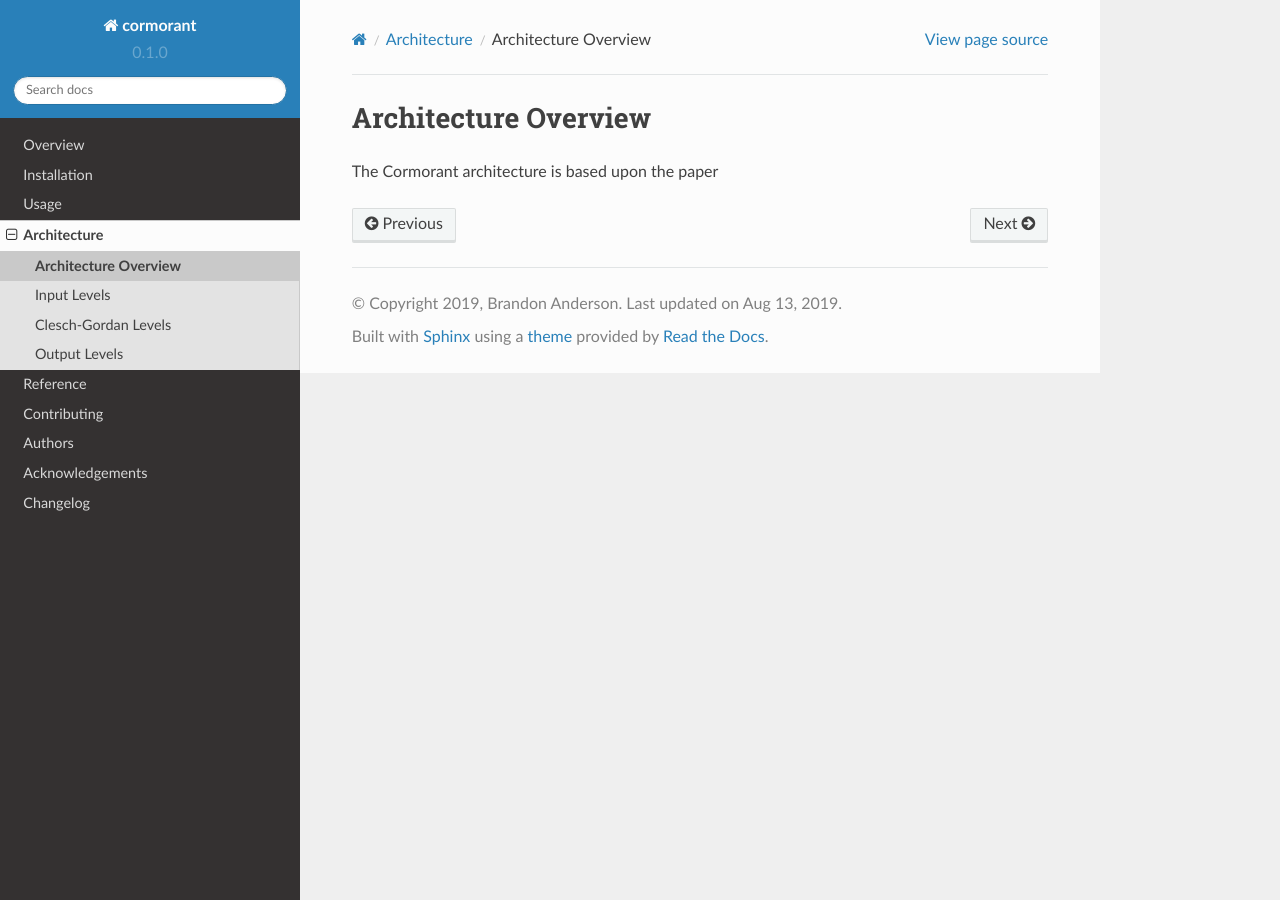
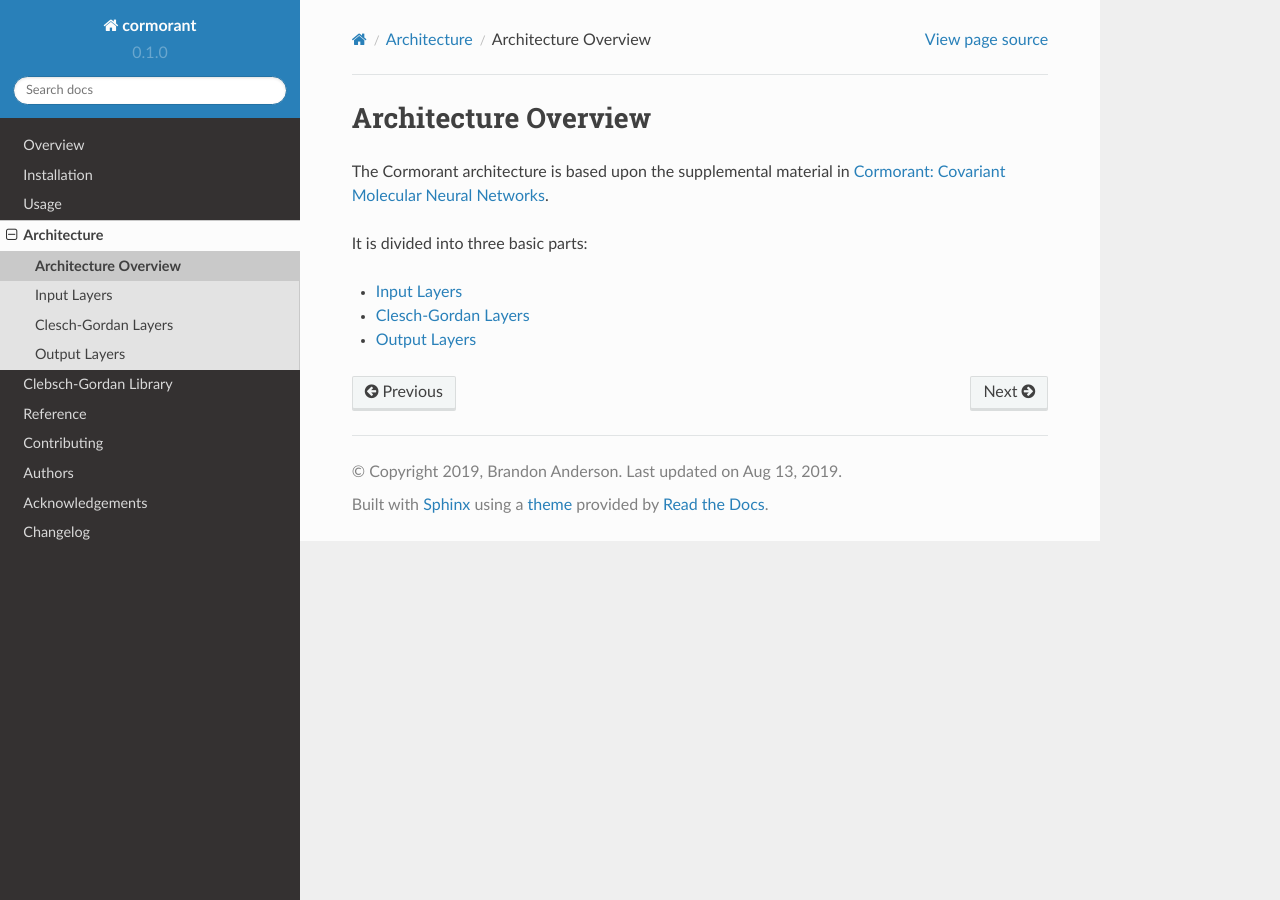
Before and after one commit to risilab/cormorant, a Sphinx documentation site: the page built from docs/architecture/architecture.rst, in a window 1280 px wide. Built offline with Sphinx 7.4.7 and the Read the Docs theme 2.0.0, drawn with Linux system fonts in a browser that asks for light colours.

Commit message:
More documentation structure with some basic hyperlinks.

```diff
--- a/docs/architecture/architecture.rst
+++ b/docs/architecture/architecture.rst
@@ -2,4 +2,13 @@
 Architecture Overview
 ======================
 
-The Cormorant architecture is based upon the paper
+The Cormorant architecture is based upon the supplemental material in
+`Cormorant: Covariant Molecular Neural Networks <https://arxiv.org/abs/1906.04015>`_.
+
+It is divided into three basic parts:
+
+- :ref:`Input Layers<InputLayers>`
+
+- :ref:`Clesch-Gordan Layers<CGLayers>`
+
+- :ref:`Output Layers<OutputLayers>`
--- a/docs/architecture/cg_levels.rst
+++ b/docs/architecture/cg_layers.rst
@@ -1,6 +1,9 @@
+.. _CGLayers:
 ====================
-Clesch-Gordan Levels
+Clesch-Gordan Layers
 ====================
+
+The Clebsch-Gordan layers are the heart of Cormorant.
 
 Vertex Network
 ---------------
--- a/docs/architecture/index.rst
+++ b/docs/architecture/index.rst
@@ -5,6 +5,6 @@ Architecture
     :glob:
 
     architecture
-    input_levels
-    cg_levels
-    output_levels
+    input_layers
+    cg_layers
+    output_layers
--- /dev/null
+++ b/docs/architecture/input_layers.rst
@@ -0,0 +1,36 @@
+.. _InputLayers:
+=============
+Input Layers
+=============
+
+The role of the input layers is to take an initial feature embedding for atoms
+and/or pairs of atoms, and process the features in a way that does not involve
+Clebsch-Gordan products. For the example network architectures in package,
+only scalar inputs are included.
+
+As discussed in the `Cormorant paper <https://arxiv.org/abs/1906.04015>`_,
+we found the type input layers that worked best depended on the dataset
+used. Here we present two examples: a :ref:`Linear mixing layer` for MD-17, and
+a :ref:`Message passing neural network` for QM-9.
+
+Linear mixing layer
+-------------------
+
+The dataset MD-17 needs only minimal mixing to prepare the atoms.
+Each atom's identity is embeded using a one-hot encoding. This encoding
+is then mixed to a pre-defined number of channels with a `torch.nn.Linear`
+module.
+
+????? REFERENCE nn.InputLinear
+
+Message passing neural network
+------------------------------
+
+The dataset QM9 needs a more advanced featurization. We used a basic Message
+Passing Neural Network (MPNN) to generate an improved representation of each
+atom's local environment before passing the representation to the CG layers.
+
+The MPNN does not use an edge network. Edges are constructed entirely using
+masked position functions as defined in ????? (nn.RadialFilters).
+
+????? REFERENCE nn.InputMPNN
--- a/docs/architecture/input_levels.rst
+++ /dev/null
@@ -1,9 +0,0 @@
-=============
-Input Levels
-=============
-
-Linear mixing layer
--------------------
-
-Message passing neural network
---------------------------------
--- a/docs/architecture/output_levels.rst
+++ b/docs/architecture/output_layers.rst
@@ -1,9 +1,12 @@
+.. _OutputLayers:
 =============
-Output Levels
+Output Layers
 =============
 
 Linear mixing layer
 -------------------
 
 Permutation-invariant MLP
---------------------------------
+-------------------------
+
+stuff
--- /dev/null
+++ b/docs/cg_lib/cg_aggregate.rst
@@ -0,0 +1,4 @@
+.. _CGAggregate:
+==========================
+Clebsch-Gordan Aggregation
+==========================
--- /dev/null
+++ b/docs/cg_lib/cg_product.rst
@@ -0,0 +1,4 @@
+.. _CGProduct:
+=======================
+Clebsch-Gordan Products
+=======================
--- /dev/null
+++ b/docs/cg_lib/index.rst
@@ -0,0 +1,11 @@
+Clebsch-Gordan Library
+======================
+
+Cormorant is based upon SO(3) Vectors and the Clebsch-Gordan operation.
+
+.. toctree::
+    :glob:
+
+    so3_vecs
+    cg_product
+    cg_aggregate
--- /dev/null
+++ b/docs/cg_lib/so3_vecs.rst
@@ -0,0 +1,4 @@
+.. _SO3Vecs:
+=============
+SO(3) Vectors
+=============
--- a/docs/index.rst
+++ b/docs/index.rst
@@ -14,6 +14,7 @@ Contents
    installation
    usage
    architecture/index
+   cg_lib/index
    reference/index
    contributing
    authors
```
